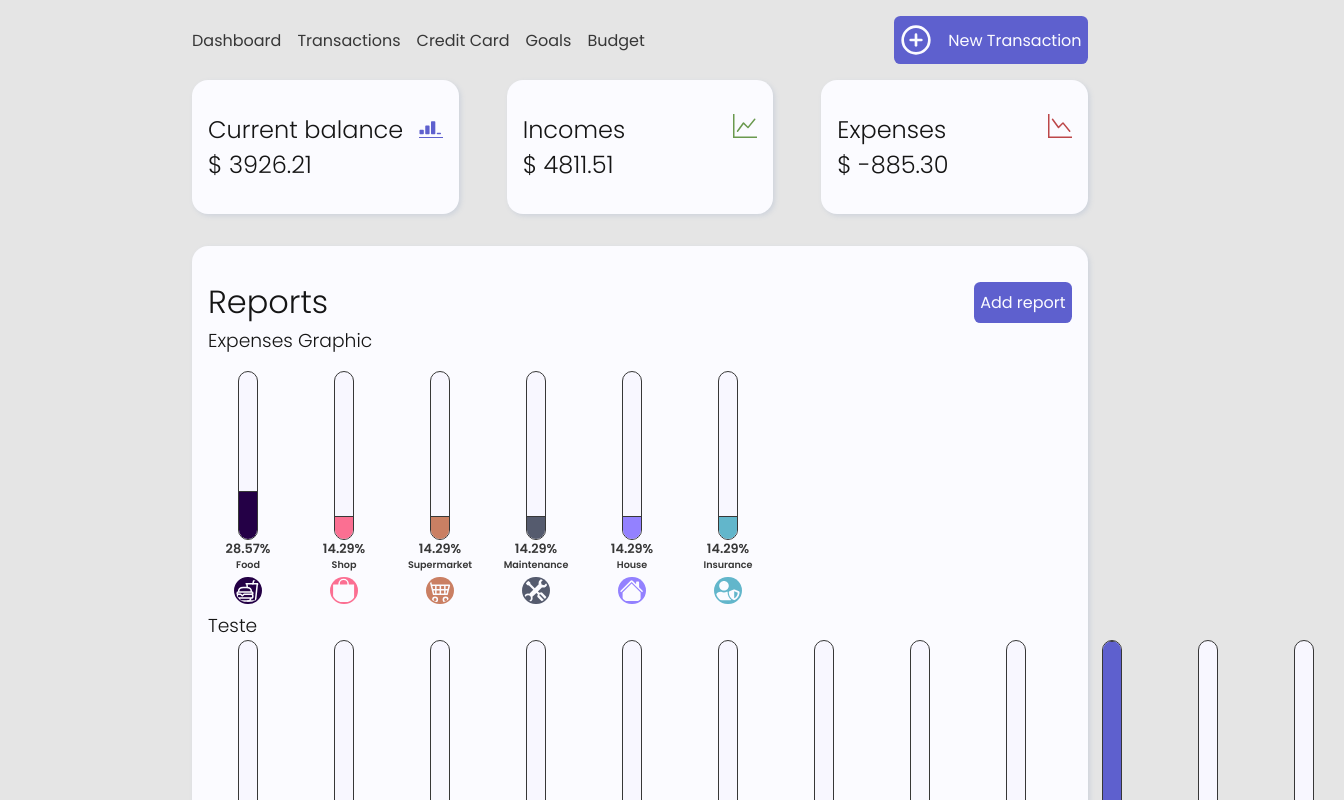
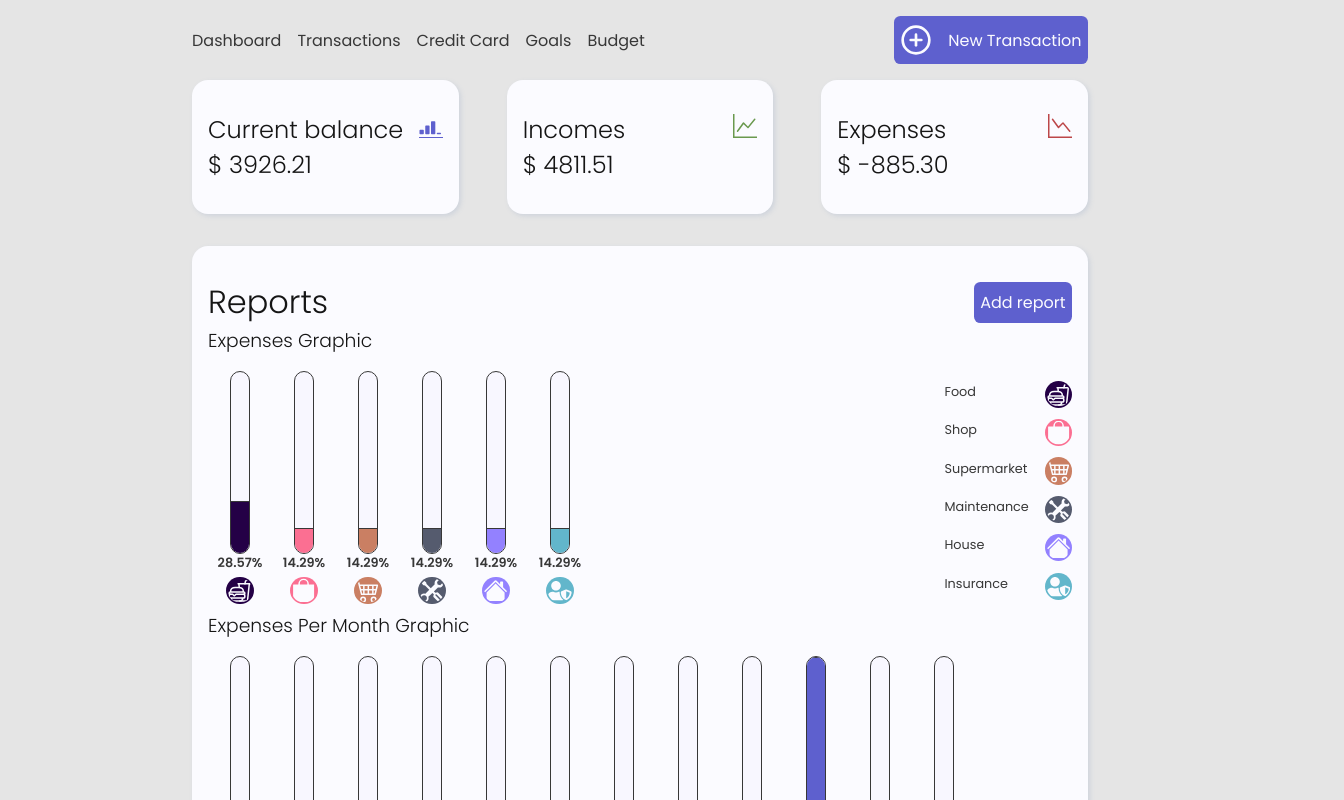
Before and after one commit to anasofiamelo/finances-app, a React (Create React App) app: page / in a window 1280 px wide. Shown: the top 800 px of the page, 1344 px wide, since content can reach past the window. Built offline with nearby package versions, Linux system fonts and the light colour scheme.

Commit message:
dividing graphics into separated components, add icons to indicate items in expenses graphic

```diff
--- a/src/components/Reports/Chart/Chart.jsx
+++ b/src/components/Reports/Chart/Chart.jsx
@@ -2,7 +2,6 @@ import classes from "../Reports.module.css";
 import ChartBar from "./ChartBar";
 
 const Chart = (props) => {
-  console.log("props.expenses", props.expenses);
   const mappedPercentagesOnGraphic = props.expenses.map((transaction) => {
     return <ChartBar {...transaction} />;
   });
--- a/src/components/Reports/Chart/ChartBar.jsx
+++ b/src/components/Reports/Chart/ChartBar.jsx
@@ -16,7 +16,6 @@ const ChartBar = (props) => {
         ></div>
       </div>
       <div className={classes["chart-bar__percentage"]}>{`${percentage}%`}</div>
-      <div className={classes["chart-bar__label"]}>{type}</div>
       <div className={classes["chart-bar__icon"]}>{expensesIcons[type]}</div>
     </div>
   );
--- /dev/null
+++ b/src/components/Reports/ExpensesPerCategoryGraphic.jsx
@@ -0,0 +1,25 @@
+import Chart from "./Chart/Chart";
+import { expensesIcons } from "../../utils";
+
+const ExpensesPerCategoryGraphic = (props) => {
+  const mappedExpensesIcons = props.expenses.map((expense) => (
+    <div style={{ marginBottom: ".4rem" }} className="row space-between">
+      <p style={{ fontSize: "0.8rem", marginRight: "1rem" }}>{expense.type}</p>
+      <p style={{ fontSize: "1px" }}>{expensesIcons[expense.type]}</p>
+    </div>
+  ));
+
+  return (
+    <div>
+      <h3 style={{ marginBottom: "1rem" }} className="subtitle">
+        Expenses Graphic
+      </h3>
+      <div className="row space-between">
+        <Chart expenses={props.expenses} />
+        <div>{mappedExpensesIcons}</div>
+      </div>
+    </div>
+  );
+};
+
+export default ExpensesPerCategoryGraphic;
--- /dev/null
+++ b/src/components/Reports/ExpensesPerMonthGraphic.jsx
@@ -0,0 +1,14 @@
+import MonthChart from "./Chart/MonthChart";
+
+const ExpensesPerMonthGraphic = (props) => {
+  return (
+    <div>
+      <h3 style={{ marginBottom: "1rem" }} className="subtitle">
+        Expenses Per Month Graphic
+      </h3>
+      <MonthChart expenses={props.expenses} />
+    </div>
+  );
+};
+
+export default ExpensesPerMonthGraphic;
--- a/src/components/Reports/Reports.jsx
+++ b/src/components/Reports/Reports.jsx
@@ -1,13 +1,13 @@
 import { Container, Button } from "..";
 import useTransactionsPercentage from "../../hooks/useTransactionsPercentage";
-import Chart from "./Chart/Chart";
-import MonthChart from "./Chart/MonthChart";
+import ExpensesPerCategoryGraphic from "./ExpensesPerCategoryGraphic";
+import ExpensesPerMonthGraphic from "./ExpensesPerMonthGraphic";
 
 const Reports = (props) => {
   const { transactions } = props;
 
   const expenses = transactions.filter((transac) => transac.value < 0);
-  const percentagesOfExpenses = useTransactionsPercentage(expenses);
+  const expensesPercentages = useTransactionsPercentage(expenses);
 
   // const highestPercentage = percentagesOfExpenses
   // .sort((a, b) => a.percentage - b.percentage)
@@ -20,19 +20,8 @@ const Reports = (props) => {
         <Button> Add report</Button>
       </div>
       {/* <h4>Most spend with: {highestPercentage}</h4> */}
-
-      <div style={{ width: "50%" }}>
-        <h3 style={{ marginBottom: "1rem" }} className="subtitle">
-          Expenses Graphic
-        </h3>
-
-        <Chart expenses={percentagesOfExpenses} />
-      </div>
-
-      <div>
-        <h3 className="subtitle">Teste</h3>
-        <MonthChart expenses={expenses} />
-      </div>
+      <ExpensesPerCategoryGraphic expenses={expensesPercentages} />
+      <ExpensesPerMonthGraphic expenses={expenses} />
     </Container>
   );
 };
--- a/src/components/Reports/Reports.module.css
+++ b/src/components/Reports/Reports.module.css
@@ -1,14 +1,14 @@
 .chart-bar__container {
   display: flex;
   height: 15rem;
-  gap: 1rem;
+  /* gap: 1rem; */
 }
 
 .chart-bar {
   display: flex;
   flex-direction: column;
   align-items: center;
-  min-width: 5rem;
+  min-width: 4rem;
 }
 
 .chart-bar__inner {
```
